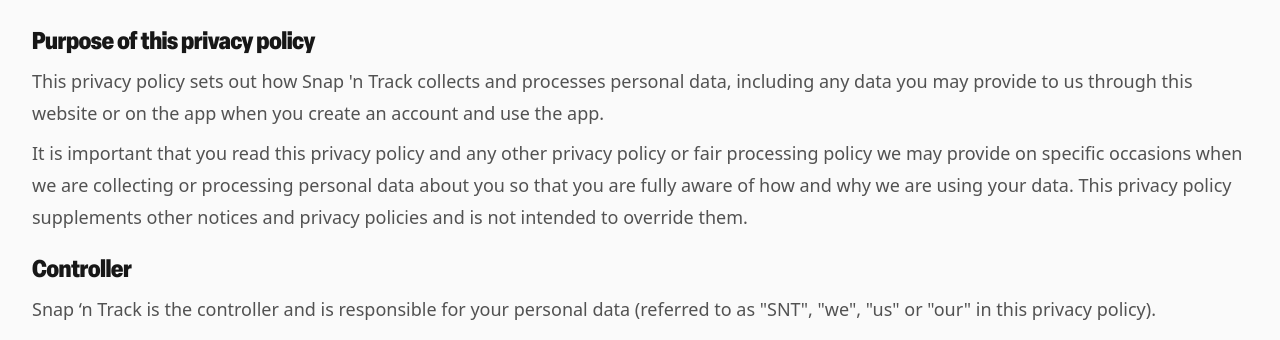
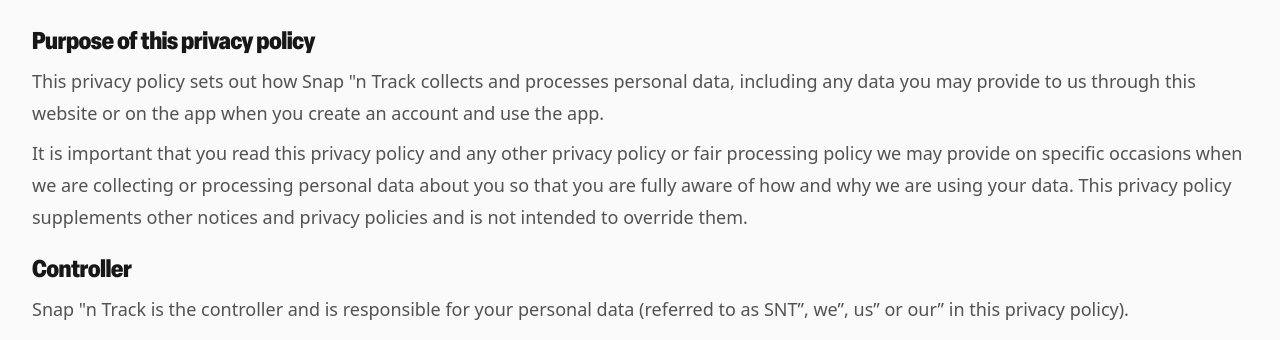
Before and after one commit to Snap-n-Track/website, a Next.js app: page /privacy-policy in a window 1280 px wide. Shown: the part 459-799 px from the top of the page. Built offline with nearby package versions, Linux system fonts and the light colour scheme; a web font is replaced by a local one.

Commit message:
escape quotes

```diff
--- a/src/pages/privacy-policy/index.jsx
+++ b/src/pages/privacy-policy/index.jsx
@@ -25,10 +25,9 @@
                         <h3 className="text-2xl font-extrabold tracking-tight text-gray-900 mt-5">
                             Purpose of this privacy policy
                         </h3>
-                        <p className="mt-2 text-lg text-gray-600">This privacy policy sets out how Snap 'n Track collects and processes personal data, including
-                            any data you may
-                            provide to us through this website or on the app when you create an account and use the
-                            app.</p>
+                        <p className="mt-2 text-lg text-gray-600">
+                            This privacy policy sets out how Snap &quot;n Track collects and processes personal data, including any data you may provide to us through this website or on the app when you create an account and use the app.
+                        </p>
                         <p className="mt-2 text-lg text-gray-600">It is important that you read this privacy policy and any other privacy policy or fair
                             processing policy we may provide
                             on specific occasions when we are collecting or processing personal data about you so that
@@ -41,7 +40,7 @@
                         <h3 className="text-2xl font-extrabold tracking-tight text-gray-900 mt-5">
                             Controller
                         </h3>
-                        <p className="mt-2 text-lg text-gray-600">Snap ‘n Track is the controller and is responsible for your personal data (referred to as "SNT", "we", "us" or "our" in this privacy policy).</p>
+                        <p className="mt-2 text-lg text-gray-600">Snap &quot;n Track is the controller and is responsible for your personal data (referred to as &#147;SNT&#8221;, &#147;we&#8221;, &#147;us&#8221; or &#147;our&#8221; in this privacy policy).</p>
                         <p className="mt-2 text-lg text-gray-600">
                             We have appointed a data protection officer (DPO), Niels Kieviet, who is responsible for
                             overseeing questions in
@@ -423,7 +422,7 @@
                                 When you visit our website, we will ask for your consent to place any non-essential
                                 cookies on your device. We also
                                 offer you the option to adjust your cookie settings on our website. By clicking the
-                                "Cookies" button, you can choose
+                                &quot;Cookies&quot; button, you can choose
                                 which non-essential cookies you want to activate on our website and which you want to
                                 deactivate. Only technically
                                 necessary cookies are switched to “always on,” as these are essential to provide
@@ -554,7 +553,7 @@
                                 <li>Transaction Data and some Financial data, such as fraud, we will retain for six
                                     years; and
                                 </li>
-                                <li>Most other data we will retain for as long you have the Snap 'n Track app installed for, plus
+                                <li>Most other data we will retain for as long you have the Snap &quot;n Track app installed for, plus
                                     two years.
                                 </li>
                             </ul>
@@ -663,8 +662,7 @@
                             YOUR LEGAL RIGHTS
                         </h3>
                             <p className="mt-2 text-lg text-gray-600">You have the right to:</p>
-                            <p className="mt-2 text-lg text-gray-600"><strong>Request access</strong> to your personal data (commonly known as a "data subject
-                                access request"). This enables you to
+                            <p className="mt-2 text-lg text-gray-600"><strong>Request access</strong> to your personal data (commonly known as a &quot;data subject access request&quot;). This enables you to
                                 receive a copy of the personal data we hold about you and to check that we are lawfully
                                 processing it.</p>
                             <p className="mt-2 text-lg text-gray-600"><strong>Request correction</strong> of the personal data that we hold about you. This
@@ -701,7 +699,7 @@
                                 personal data in the following scenarios:
                             </p>
                             <ul className="list-disc mt-2 text-lg text-gray-600 ml-10">
-                                <li>If you want us to establish the data's accuracy.</li>
+                                <li>If you want us to establish the data&quot;s accuracy.</li>
                                 <li>Where our use of the data is unlawful, but you do not want us to erase it.</li>
                                 <li>Where you need us to hold the data even if we no longer require it as you need it to
                                     establish, exercise or
```
